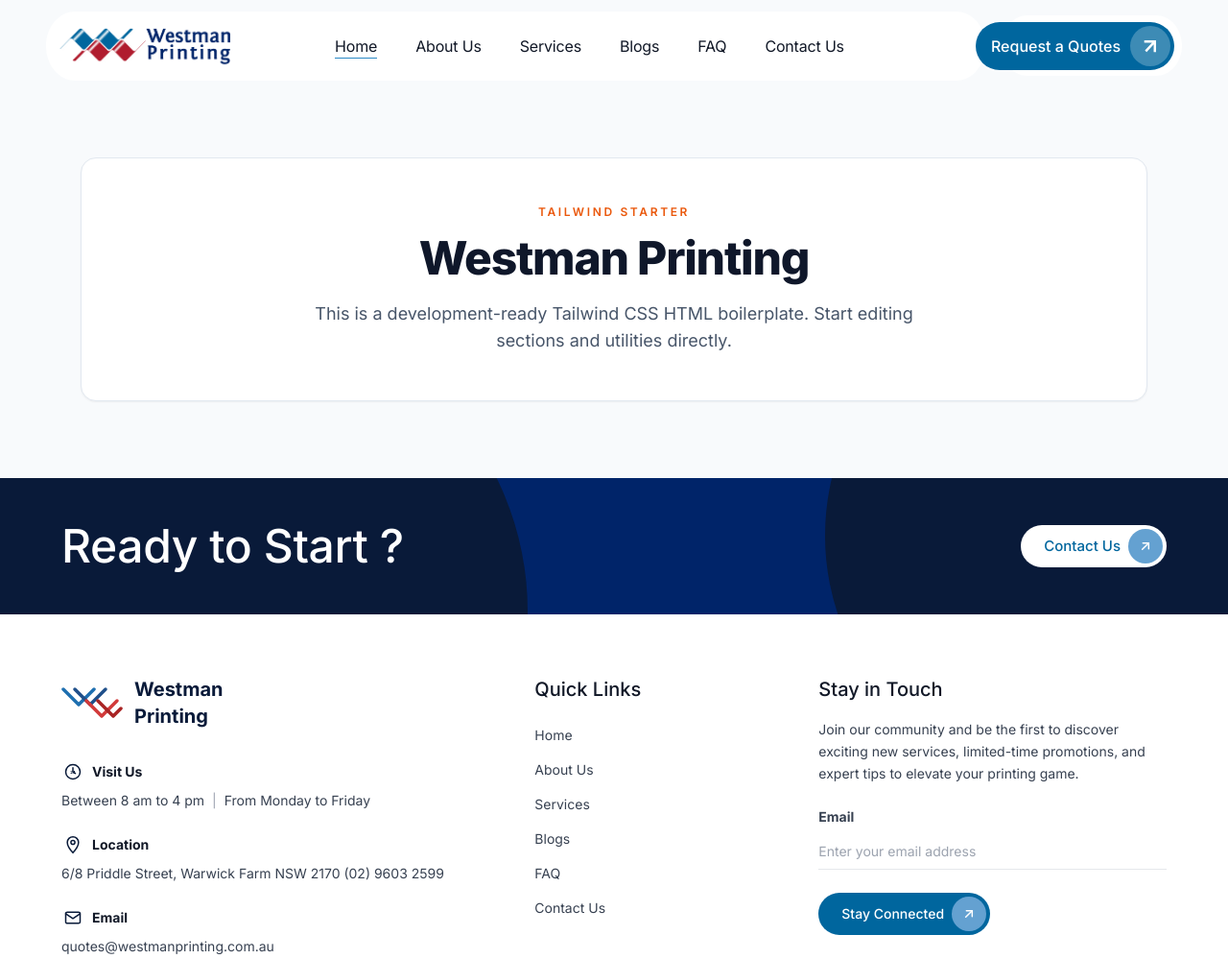
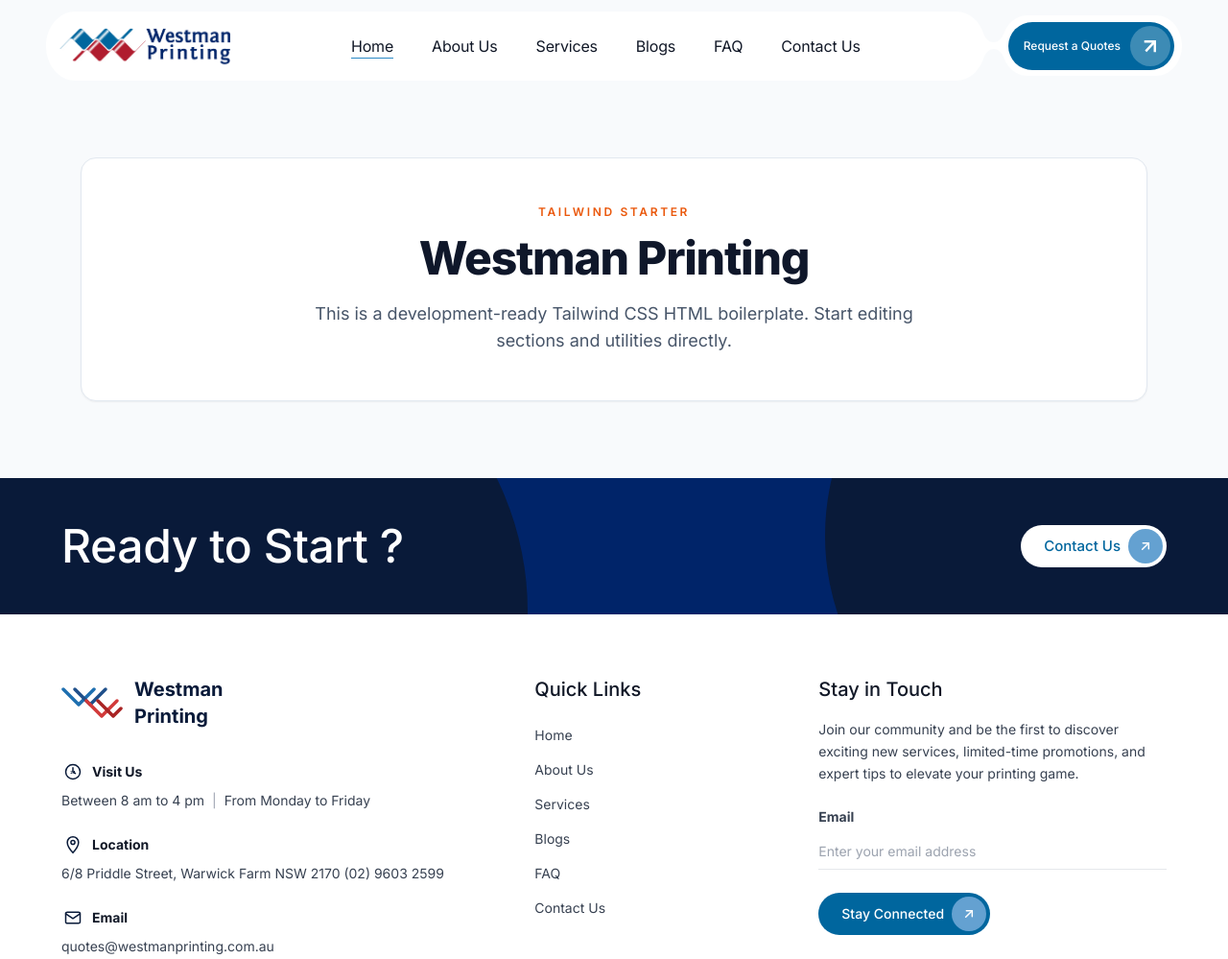
Before and after one commit to prakashnayak07/westman, a website: page index.html in a window 1280 px wide. Shown: the top 999 px of the page at 96% size. Drawn offline with Linux system fonts and the light colour scheme; a web font is replaced by a local one.

Commit message:
feat: add utility classes for gap, padding, font size, and line height in CSS

```diff
--- a/src/layouts/Navbar.html
+++ b/src/layouts/Navbar.html
@@ -4,7 +4,7 @@
   <div class="hidden lg:block">
     <div class="mx-auto w-full max-w-[1920px] px-6 pt-3 md:px-8 lg:px-10 xl:px-12 2xl:px-12">
       <div class="mx-auto w-full max-w-[1399px]">
-        <div class="relative flex w-full items-center gap-2">
+        <div class="relative flex w-full items-center gap-[8px]">
           <img src="public/assets/navbar/desktop-nav-union.svg" alt="" aria-hidden="true"
             class="pointer-events-none absolute left-0 top-0 h-[72px] w-full select-none" />
 
@@ -56,7 +56,7 @@
               class="inline-flex items-center justify-center gap-[10px] rounded-full bg-[#00669E] py-1 pl-4 pr-1 text-white"
               aria-label="Request a Quotes">
               <span
-                class="whitespace-nowrap text-[14px] font-medium leading-[22px] md:text-[15px] xl:text-[16px] xl:leading-[22.72px]">Request
+                class="whitespace-nowrap text-[12px] md:text-[12px] lg:text-[12px] xl:text-[12px] 2xl:text-[16px] font-medium leading-[18px]">Request
                 a Quotes</span>
               <span
                 class="relative block h-[42px] w-[42px] shrink-0 overflow-hidden rounded-[1234.059px] bg-[rgba(255,255,255,0.24)]">
```
Also changed, not shown: src/css/global.css.
